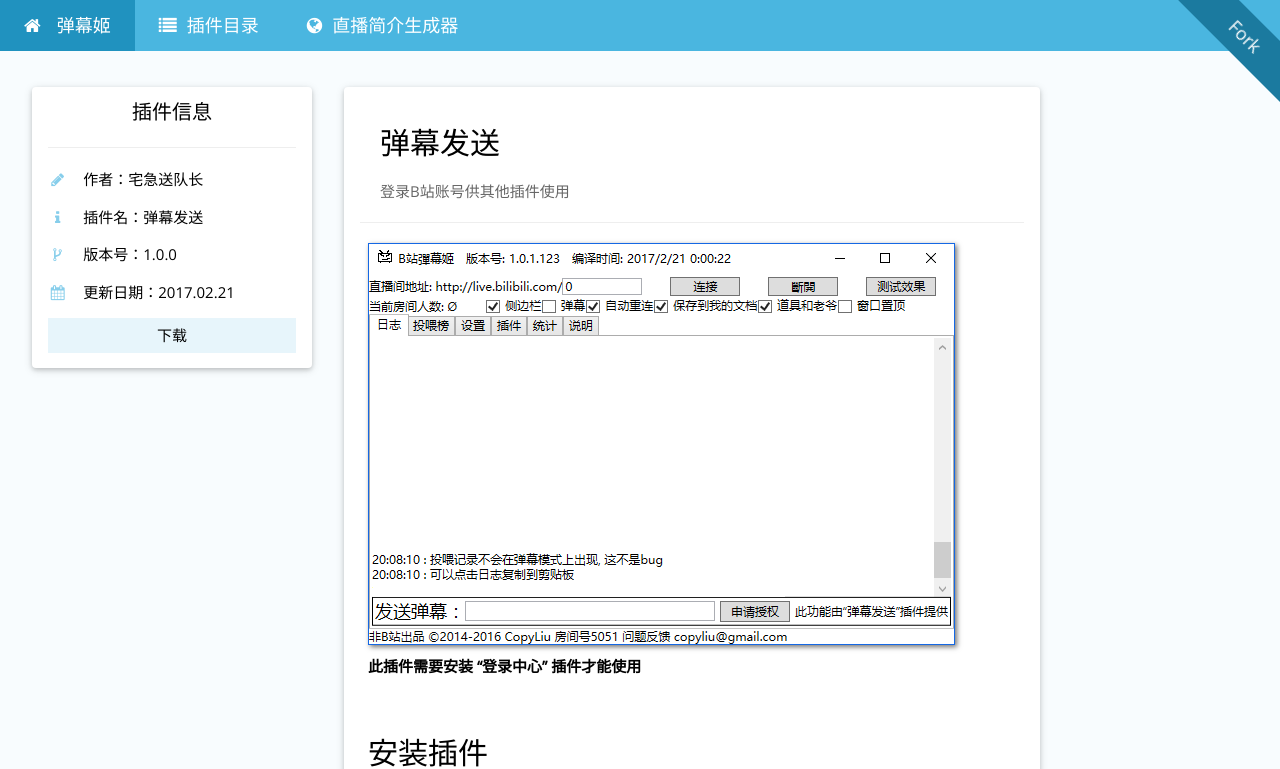
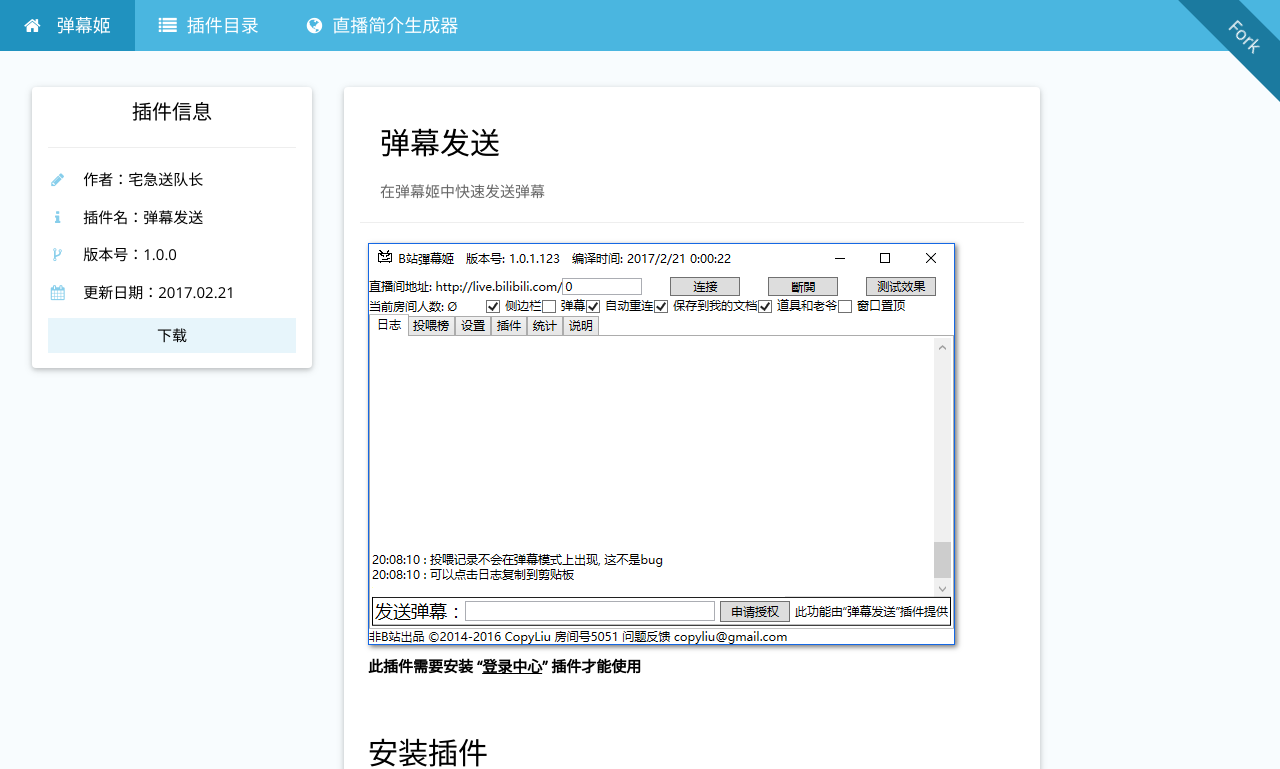
Before and after one commit to Bililive/www.danmuji.org, a Jekyll site: the page built from _plugin/SendDanmaku.md, in a window 1280 px wide. Shown: the top 769 px of the page. Built offline with Jekyll 4.4.1, drawn with Linux system fonts in a browser that asks for light colours; nearby versions of some CDN libraries; some web fonts are replaced; comment, search, counter and statistics services are not loaded.

Commit message:
说明写错，fix

```diff
--- a/_plugin/SendDanmaku.md
+++ b/_plugin/SendDanmaku.md
@@ -4,7 +4,7 @@
 auther: 宅急送队长
 plugin_author: 宅急送队长
 plugin_name: 弹幕发送
-plugin_desc: 登录B站账号供其他插件使用
+plugin_desc: 在弹幕姬中快速发送弹幕
 plugin_version: 1.0.0
 plugin_update: 2017.02.21
 plugin_dllink: /resource/SendDanmaku/SendDanmaku.zip
@@ -13,7 +13,7 @@
 
 <img class="shadow" src="https://www.danmuji.cn/resource/SendDanmaku/1.png" alt="插件界面" />
 
-**此插件需要安装 “登录中心” 插件才能使用**
+**此插件需要安装 “[登录中心](https://www.danmuji.cn/plugins/LoginCenter)” 插件才能使用**
 
 <br/>
 
```
